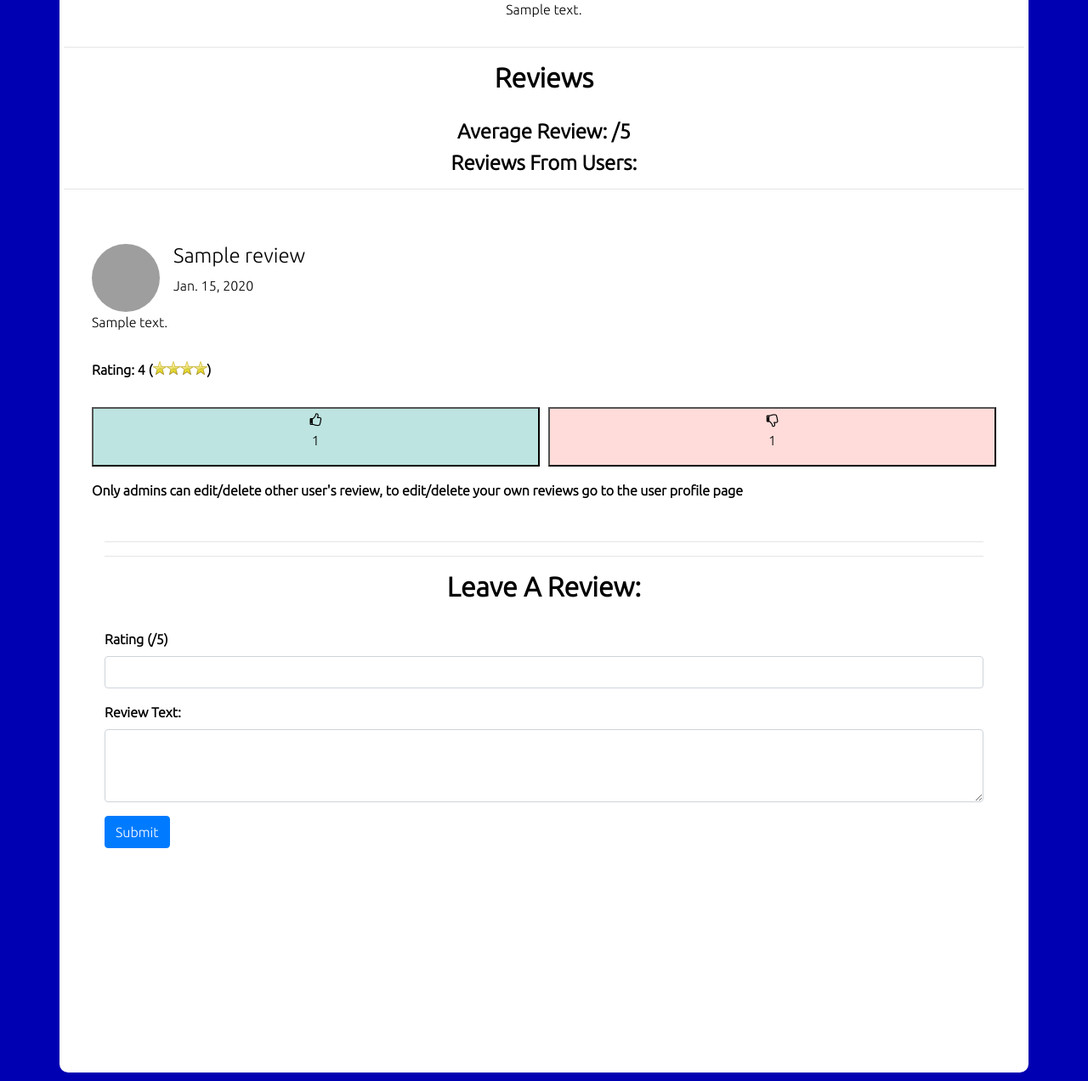
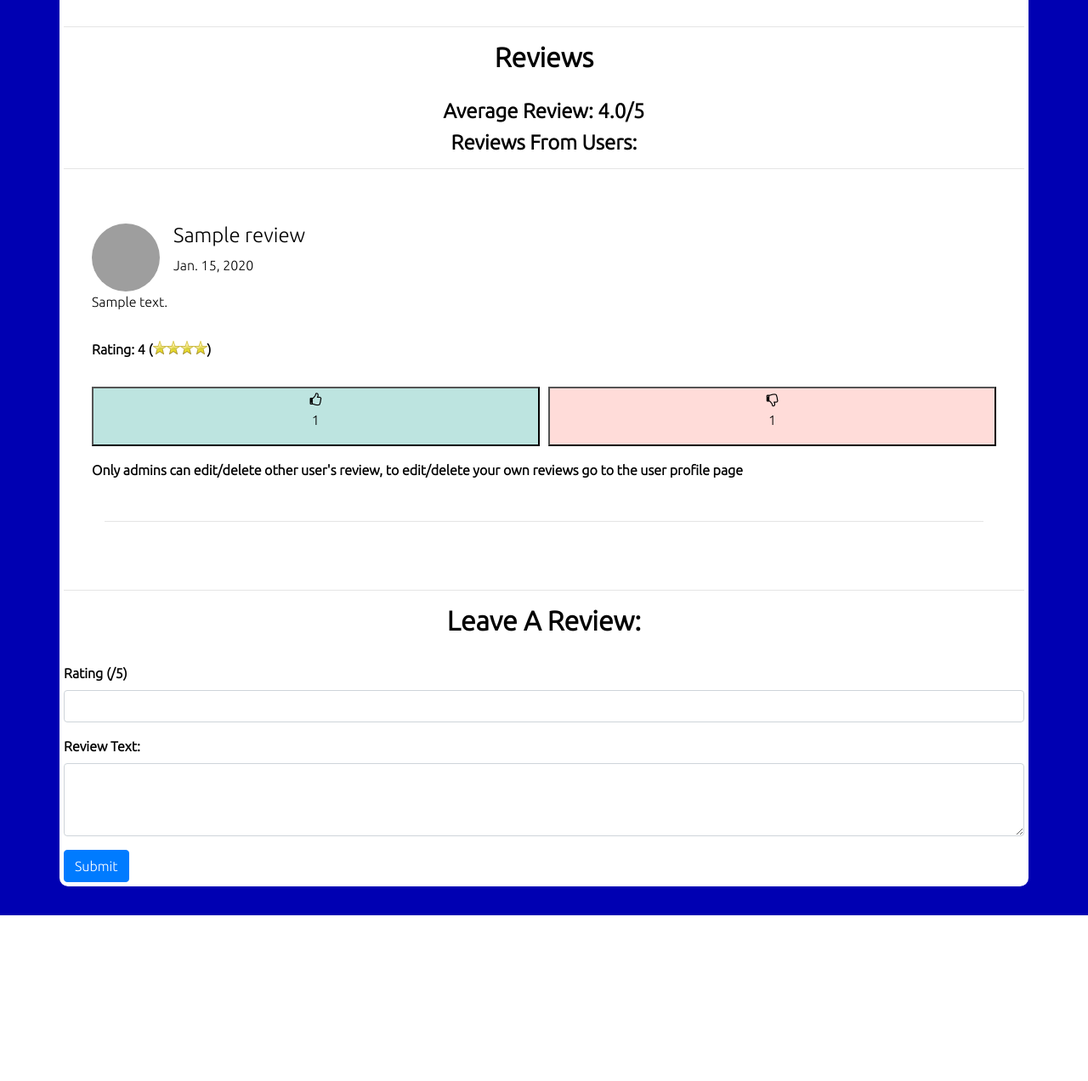
Before and after one commit to lukehops/Glasgow4Freshers, a Django app: a page that uses templates/base.html in a window 1280 px wide. Shown: the part 484-1756 px from the top of the page at 85% size. After the commit the page ends 1561 px from the top, so only its background shows below. Run offline with Django 3.2, Linux system fonts and the light colour scheme; tables that the repository leaves empty hold one stand-in row (values such as "Sample post"); some libraries are stand-ins or nearby versions; some web fonts are replaced; grey boxes are pictures that could not be loaded.

Commit message:
styling, review average and default profile pic

```diff
--- a/G4F_APP/models.py
+++ b/G4F_APP/models.py
@@ -41,6 +41,6 @@ class Review(models.Model):
 
 class UserProfile(models.Model):
 	user = models.OneToOneField(User, on_delete=models.CASCADE)
-	picture = models.ImageField(upload_to='profile_images', blank=True)
+	picture = models.ImageField(upload_to='profile_images', blank=True, default="default_profile.jpeg")
 	def __str__(self):
 		return self.user.username
--- a/G4F_APP/views.py
+++ b/G4F_APP/views.py
@@ -33,6 +33,7 @@ def show_category(request, category_name_slug):
 def show_place(request, category_name_slug, place_name_slug):
 	context_dict = {}
 
+
 	try:
 		place = Place.objects.get(slug=place_name_slug)
 		context_dict['place'] = place
@@ -43,6 +44,16 @@ def show_place(request, category_name_slug, place_name_slug):
 	try:
 		reviews = Review.objects.filter(place=place)
 		context_dict['reviews'] = reviews
+
+		if(len(reviews) > 0):
+			review_avg = 0
+			for review in reviews:
+				review_avg += int(review.rating)
+
+			review_avg = review_avg / len(reviews)
+			review_avg = round(review_avg, 2)
+			context_dict['review_average'] = review_avg
+
 	except Review.DoesNotExist:
 		context_dict['reviews'] = None
 
@@ -197,7 +208,7 @@ def leave_review(request):
                 review_text = request.POST.get('review_text')
                 place = Place.objects.get(name=request.POST.get('place'))
                 date = datetime.now()
-                user = request.user
+                user = User.objects.get(username=request.user)
                 print(request.POST.get('url'))
                 context_dict['url'] = request.POST.get('url')
                 Review.objects.create(place=place, rating=rating, review_text=review_text, name=user, review_date=date, likes=0, dislikes=0)
--- a/templates/base.html
+++ b/templates/base.html
@@ -10,11 +10,6 @@
 				Find out all about Glasgow!
 			{% endblock %}
 		</title>
-		{% if user.is_authenticated %}
-        hi {{ user.username }} you are logged in
-        {% else %}
-        You are not signed in
-        {% endif %}
 		<script src="https://code.jquery.com/jquery-3.3.1.slim.min.js" integrity="sha384-q8i/X+965DzO0rT7abK41JStQIAqVgRVzpbzo5smXKp4YfRvH+8abtTE1Pi6jizo" crossorigin="anonymous"></script>
    	 	<script src="https://cdnjs.cloudflare.com/ajax/libs/popper.js/1.14.3/umd/popper.min.js" integrity="sha384-ZMP7rVo3mIykV+2+9J3UJ46jBk0WLaUAdn689aCwoqbBJiSnjAK/l8WvCWPIPm49" crossorigin="anonymous"></script>
     	<script src="https://stackpath.bootstrapcdn.com/bootstrap/4.1.3/js/bootstrap.min.js" integrity="sha384-ChfqqxuZUCnJSK3+MXmPNIyE6ZbWh2IMqE241rYiqJxyMiZ6OW/JmZQ5stwEULTy" crossorigin="anonymous"></script>
--- a/templates/place.html
+++ b/templates/place.html
@@ -53,7 +53,9 @@ span.star-system>*{
       </div>
       <hr />
       <h2 style="color: black">Reviews</h2>
-      <h4><b>Average Review: /5</b></h4>
+      {% if review_average %}
+      <h4><b>Average Review: {{ review_average }}/5</b></h4>
+      {% endif %}
       <h4><b>Reviews From Users:</b></h4>
       {% if reviews %}
       {% for review in reviews %}
@@ -96,6 +98,7 @@ span.star-system>*{
                     {% endif%}
                   </div>
                   <hr />
+                </div>
       {% endfor %}
       {% endif %}
       <hr />
```
Also changed, not shown: other parts of templates/base.html (+14 -14 lines), G4F_APP/migrations/0005_auto_20210405_1518.py (added), G4F_APP/migrations/0006_auto_20210405_1549.py (added), media/default_profile.jpeg (added).
